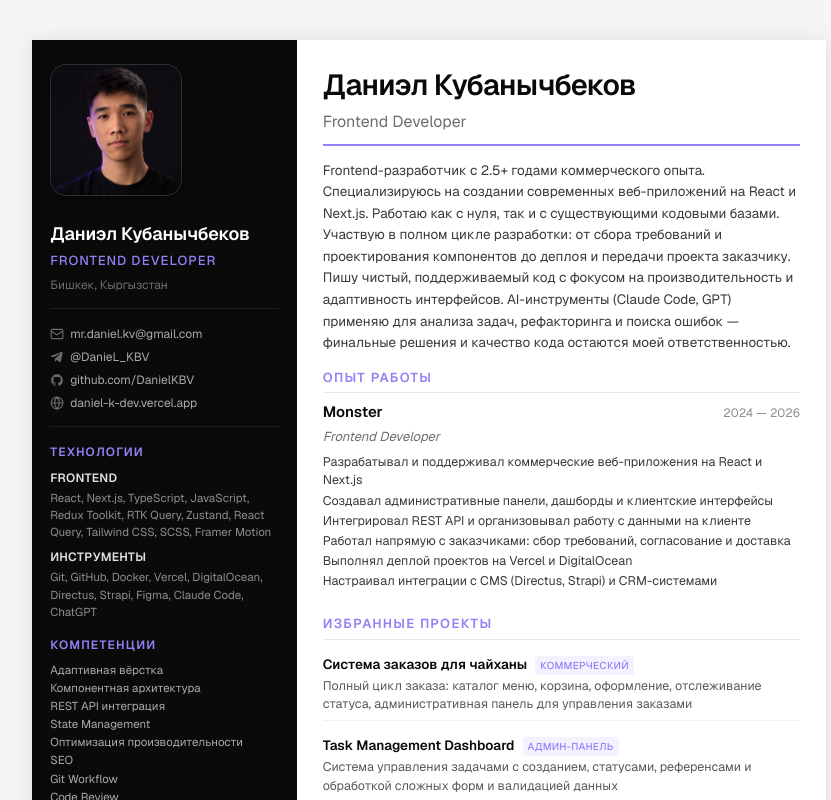
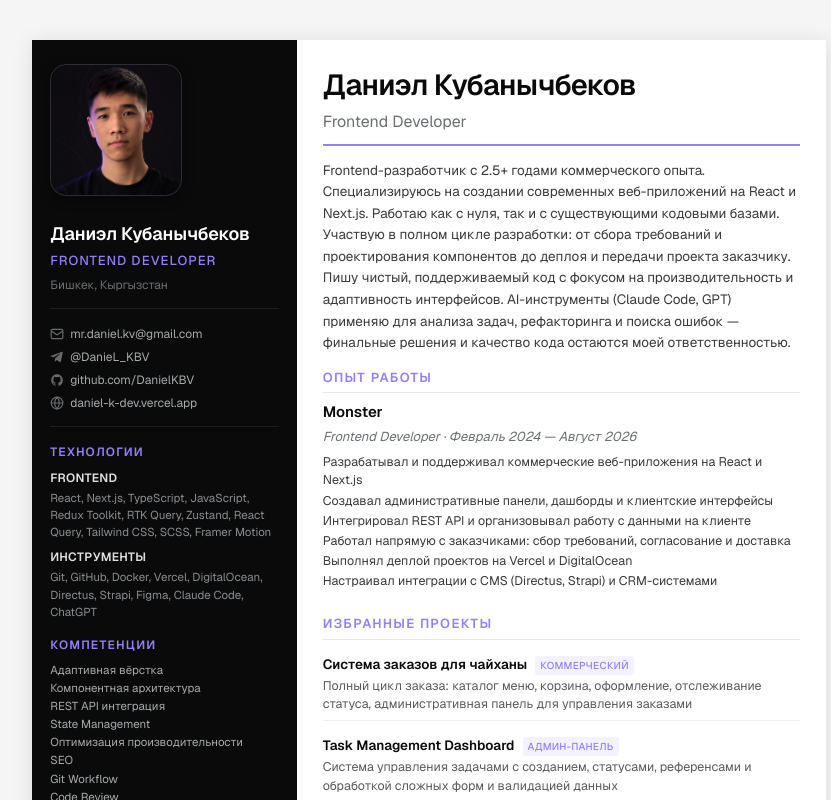
Before and after one commit to MonsterDKBV/portfolio, a Next.js app: page /resume in a window 1280 px wide. Shown: the top 800 px of the page, without its empty margins (211-1042 px from the left). Built offline with nearby package versions, Linux system fonts and the light colour scheme.

Commit message:
Дата опыта работы перенесена в строку роли

```diff
--- a/src/app/resume/page.tsx
+++ b/src/app/resume/page.tsx
@@ -177,9 +177,10 @@ export default function ResumePage() {
             <div className={styles.experienceItem}>
               <div className={styles.expHeader}>
                 <span className={styles.expCompany}>Monster</span>
-                <span className={styles.expDate}>2024 — 2026</span>
               </div>
-              <p className={styles.expRole}>Frontend Developer</p>
+              <p className={styles.expRole}>
+                Frontend Developer · Февраль 2024 — Август 2026
+              </p>
               <ul className={styles.expList}>
                 <li>
                   Разрабатывал и поддерживал коммерческие веб-приложения на
--- a/src/app/resume/resume.module.css
+++ b/src/app/resume/resume.module.css
@@ -247,11 +247,6 @@
   color: #0a0a0b;
 }
 
-.expDate {
-  font-size: 12px;
-  color: #8a8e90;
-}
-
 .expRole {
   font-size: 13px;
   color: #6b6f72;
```
